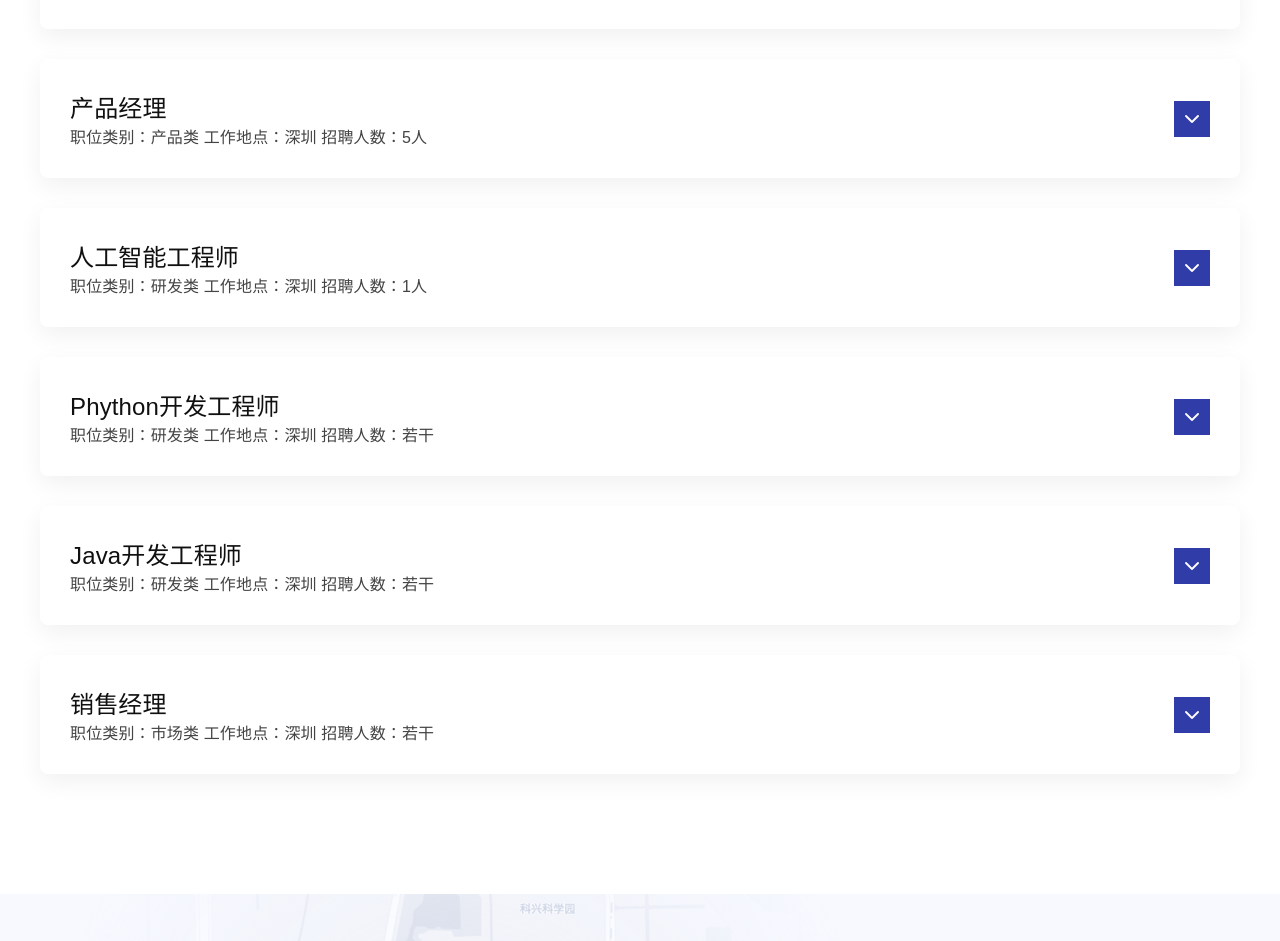
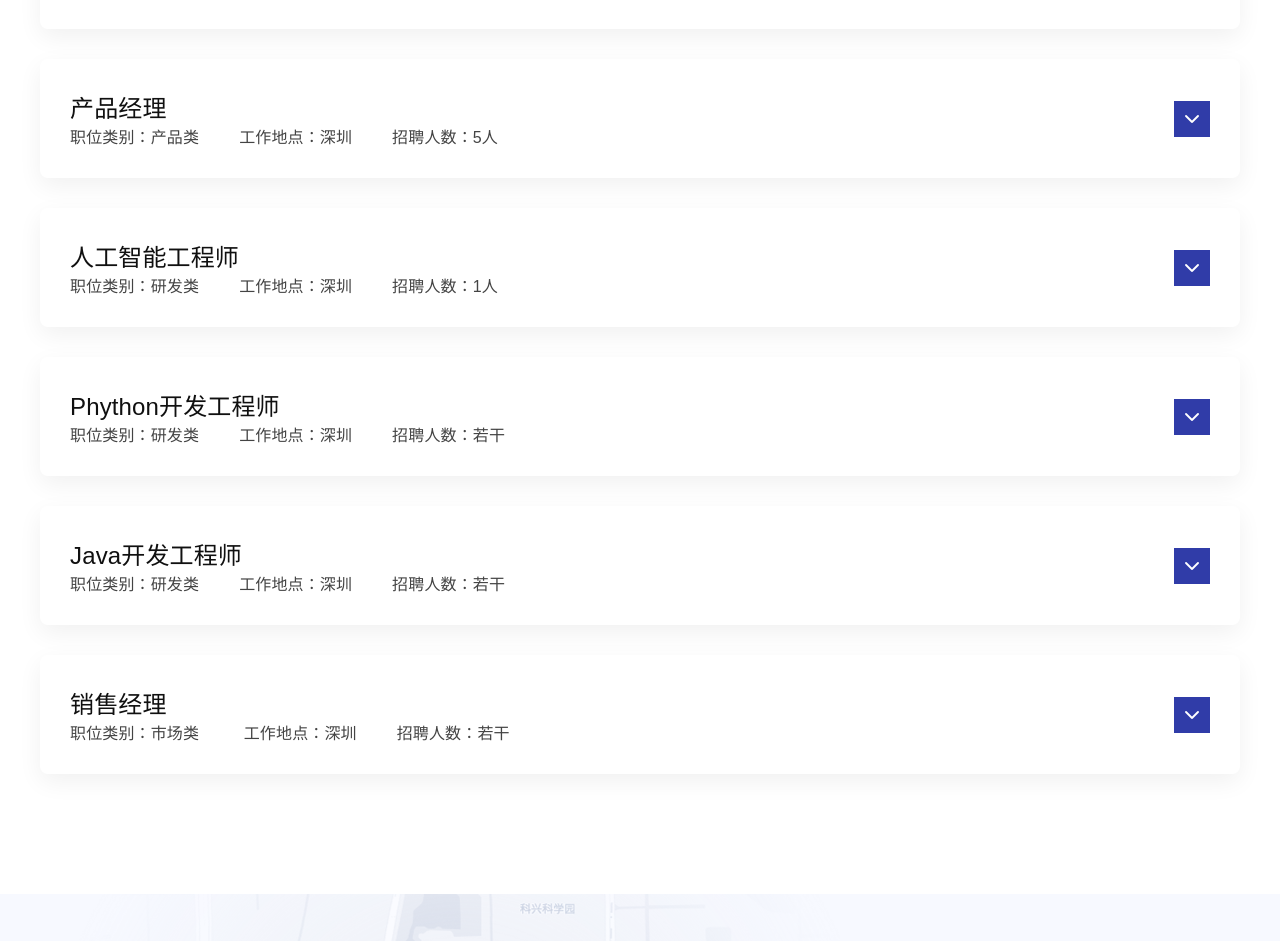
Before and after one commit to zhaoboxiang/hc-home, a Vue app: page /careers in a window 1280 px wide. Shown: the part 1560-2501 px from the top of the page. Built offline with nearby package versions, Linux system fonts and the light colour scheme.

Commit message:
样式优化

```diff
--- a/src/views/Careers.vue
+++ b/src/views/Careers.vue
@@ -20,7 +20,7 @@
         <div class="sec-head">
           <div class="sec-h-left">
             <h3>规划专家</h3>
-            <p>职位类别：产品类 工作地点：深圳 招聘人数：1人</p>
+            <p><span>职位类别：产品类</span><span>工作地点：深圳 </span><span>招聘人数：1人</span></p>
           </div>
           <div class="sec-h-right">
             <div
@@ -64,7 +64,7 @@
         <div class="sec-head">
           <div class="sec-h-left">
             <h3>产品经理</h3>
-            <p>职位类别：产品类 工作地点：深圳 招聘人数：5人</p>
+            <p><span>职位类别：产品类</span><span>工作地点：深圳</span><span>招聘人数：5人</span></p>
           </div>
           <div class="sec-h-right">
             <div
@@ -101,7 +101,7 @@
         <div class="sec-head">
           <div class="sec-h-left">
             <h3>人工智能工程师</h3>
-            <p>职位类别：研发类 工作地点：深圳 招聘人数：1人</p>
+            <p><span>职位类别：研发类</span><span>工作地点：深圳</span><span>招聘人数：1人</span></p>
           </div>
           <div class="sec-h-right">
             <div
@@ -135,7 +135,7 @@
         <div class="sec-head">
           <div class="sec-h-left">
             <h3>Phython开发工程师</h3>
-            <p>职位类别：研发类 工作地点：深圳 招聘人数：若干</p>
+            <p><span>职位类别：研发类</span><span>工作地点：深圳</span><span>招聘人数：若干</span></p>
           </div>
           <div class="sec-h-right">
             <div
@@ -174,7 +174,7 @@
         <div class="sec-head">
           <div class="sec-h-left">
             <h3>Java开发工程师</h3>
-            <p>职位类别：研发类 工作地点：深圳 招聘人数：若干</p>
+            <p><span>职位类别：研发类</span><span>工作地点：深圳</span><span>招聘人数：若干</span></p>
           </div>
           <div class="sec-h-right">
             <div
@@ -213,7 +213,7 @@
         <div class="sec-head">
           <div class="sec-h-left">
             <h3>销售经理</h3>
-            <p>职位类别：市场类 工作地点：深圳 招聘人数：若干</p>
+            <p><span>职位类别：市场类</span><span> 工作地点：深圳</span><span>招聘人数：若干</span></p>
           </div>
           <div class="sec-h-right">
             <div
@@ -325,6 +325,9 @@ export default {
         }
         & > p {
           font-size: 16px;
+          span{
+            margin-right: 40px;
+          }
         }
       }
       .sec-h-right {
--- a/src/views/HomeContentProfessional.vue
+++ b/src/views/HomeContentProfessional.vue
@@ -388,13 +388,13 @@ export default {
         }
         width: 320px;
         height: 400px;
-        padding: 0 40px 47px;
+        padding: 43px 40px 0;
         background: rgba(13, 25, 136, 0.3);
         margin-top: 50px;
         .cont-icon {
           width: 90px;
           height: 90px;
-          margin: 43px auto 27px;
+          margin: 0 auto 27px;
           border-radius: 28px;
         }
         .cont-icon-one {
```
